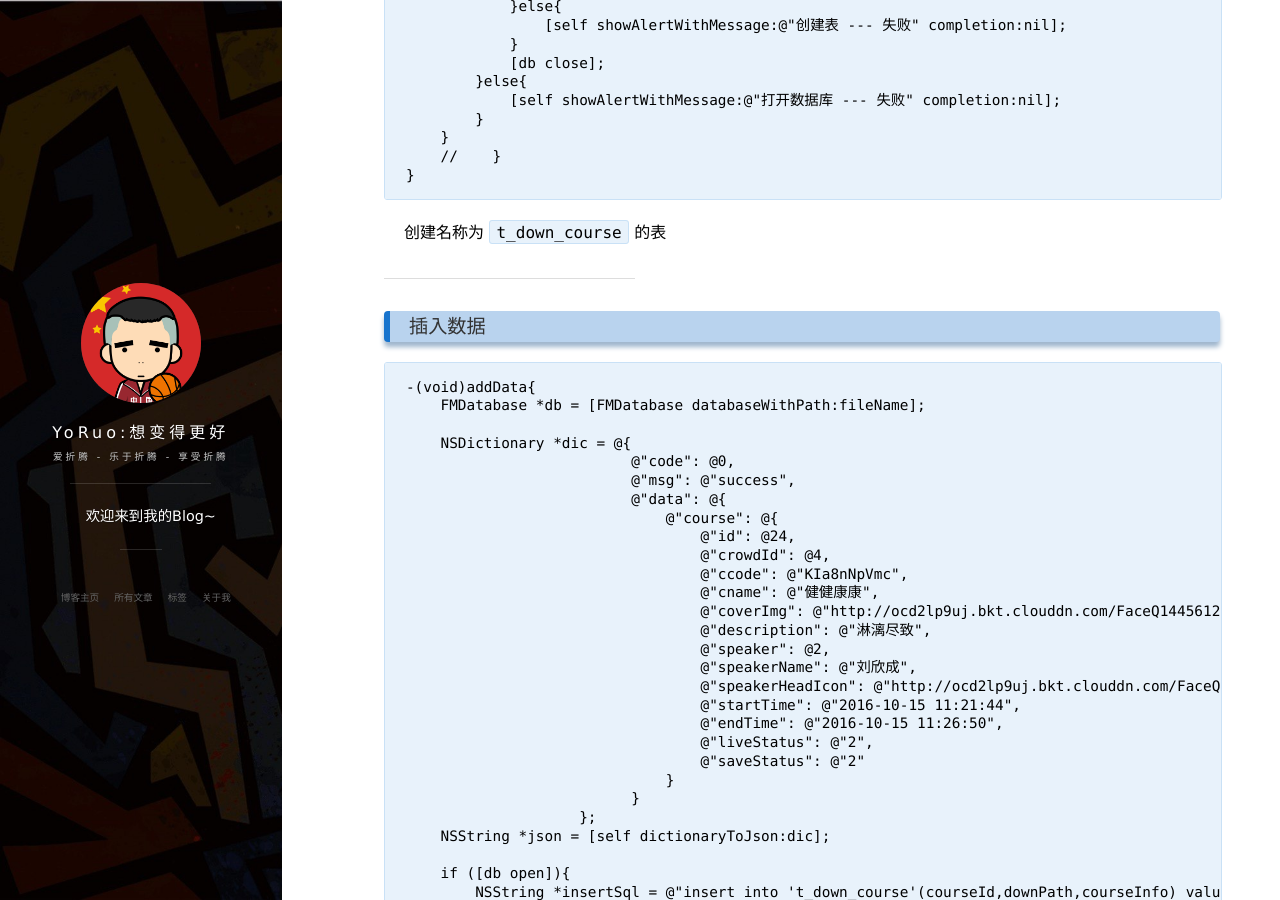
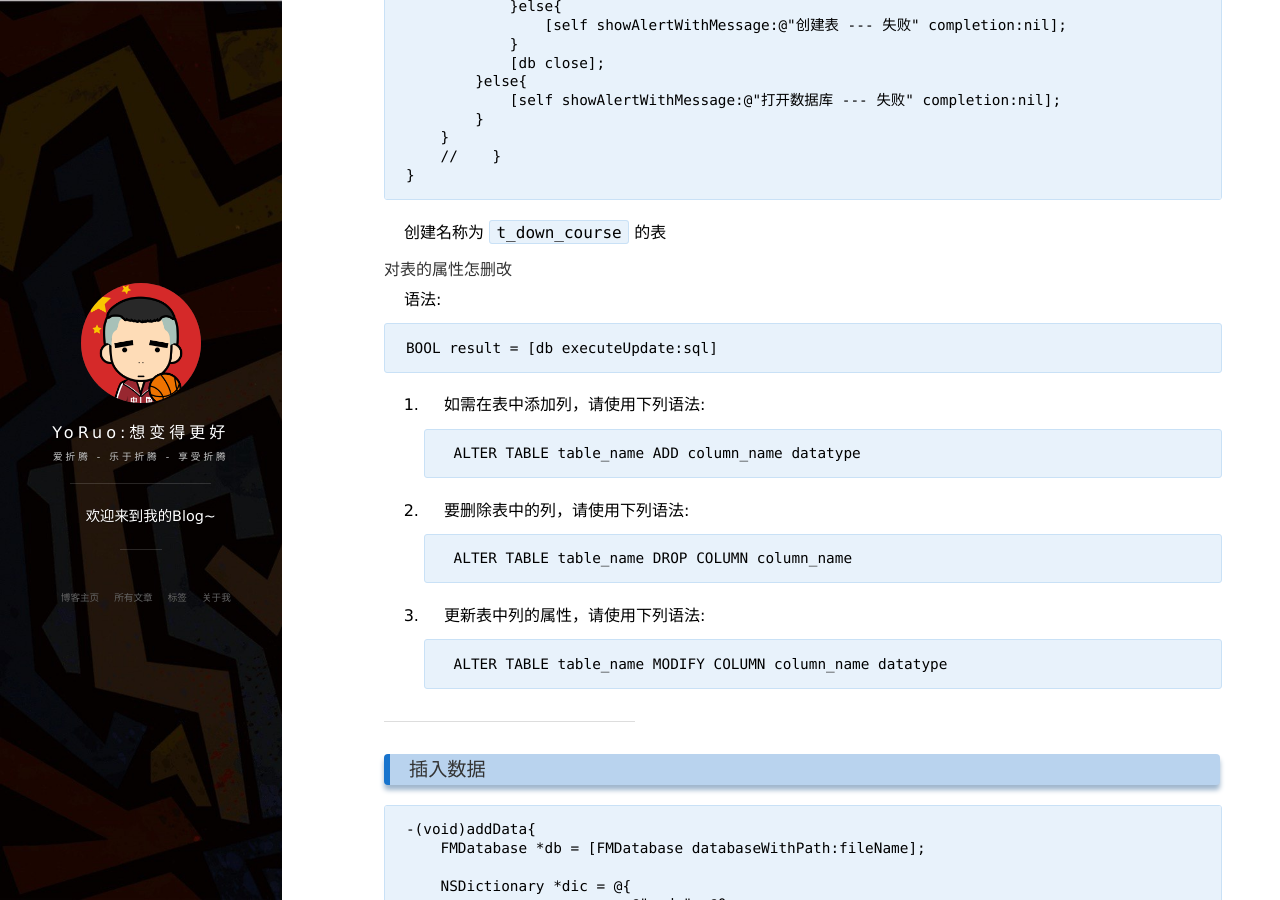
Before and after one commit to lxcsjk/lxcsjk.github.io, a Jekyll site: the page built from _posts/2016-12-03-FMDB整理总结.md, in a window 1280 px wide and 900 px high, scrolled down 2215 px. Built offline with Jekyll 4.4.1, drawn with Linux system fonts in a browser that asks for light colours; nearby versions of some CDN libraries; comment, search, counter and statistics services are not loaded.

Commit message:
修改列属性

````diff
--- a/_posts/2016-12-03-FMDB整理总结.md
+++ b/_posts/2016-12-03-FMDB整理总结.md
@@ -95,6 +95,31 @@ tags: FMDB 多线程
 ```
 
 创建名称为 ``` t_down_course ``` 的表
+
+
+##### 对表的属性怎删改
+
+语法:
+
+```
+BOOL result = [db executeUpdate:sql]
+```
+
+1. 如需在表中添加列，请使用下列语法:
+
+	```
+	ALTER TABLE table_name ADD column_name datatype
+	```
+2. 要删除表中的列，请使用下列语法:
+
+	```
+	ALTER TABLE table_name DROP COLUMN column_name
+	```
+3. 更新表中列的属性，请使用下列语法:
+
+	```
+	ALTER TABLE table_name MODIFY COLUMN column_name datatype
+	```
 
 ---
 
````
Also changed, not shown: 2 other files.
